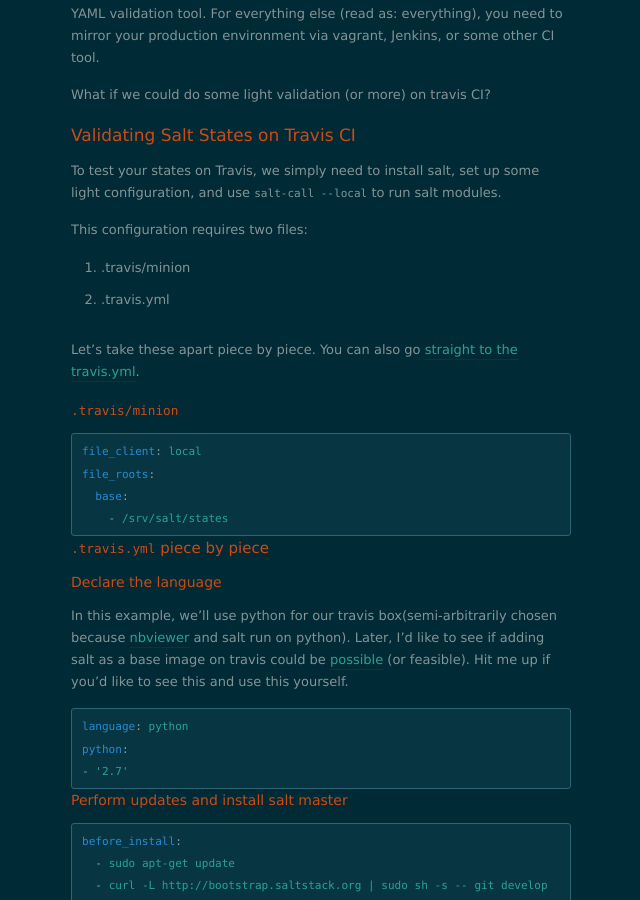
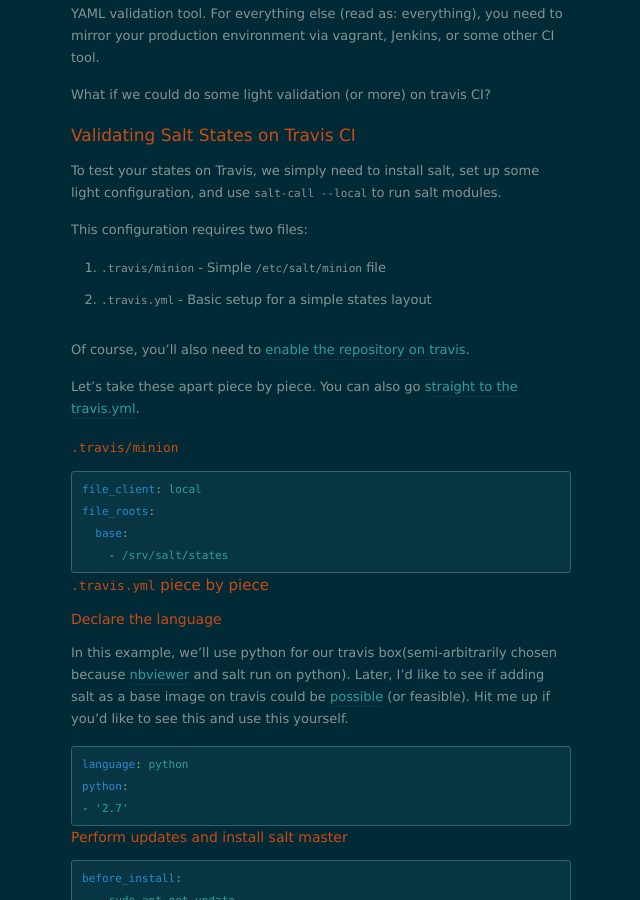
Before and after one commit to rgbkrk/rgbkrk.github.io, a Jekyll site: the page built from _posts/2014-01-29-travis-for-salt-states.markdown, in a window 1280 px wide and 900 px high, scrolled down 481 px. Shown: the whole window, without its empty margins (319-959 px from the left). Built offline with Jekyll 4.4.1, drawn with Linux system fonts in a browser that asks for light colours; nearby versions of some CDN libraries.

Commit message:
More commentary

```diff
--- a/_posts/2014-01-29-travis-for-salt-states.markdown
+++ b/_posts/2014-01-29-travis-for-salt-states.markdown
@@ -25,8 +25,10 @@ To test your states on Travis, we simply need to install salt, set up some light
 
 This configuration requires two files:
 
-* .travis/minion
-* .travis.yml
+* `.travis/minion` - Simple `/etc/salt/minion` file
+* `.travis.yml` - Basic setup for a simple states layout
+
+Of course, you'll also need to [enable the repository on travis](http://docs.travis-ci.com/user/getting-started/).
 
 Let's take these apart piece by piece. You can also go [straight to the travis.yml](#_in_whole).
 
```
